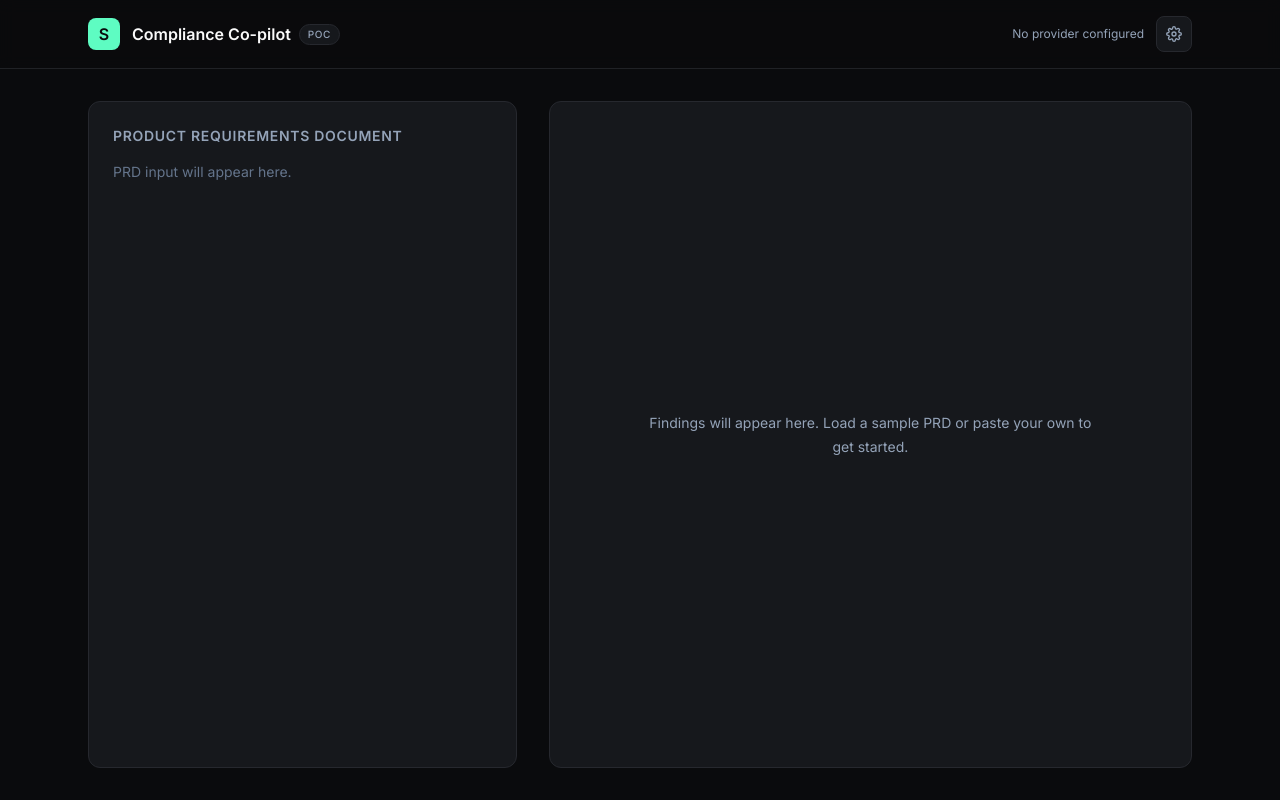
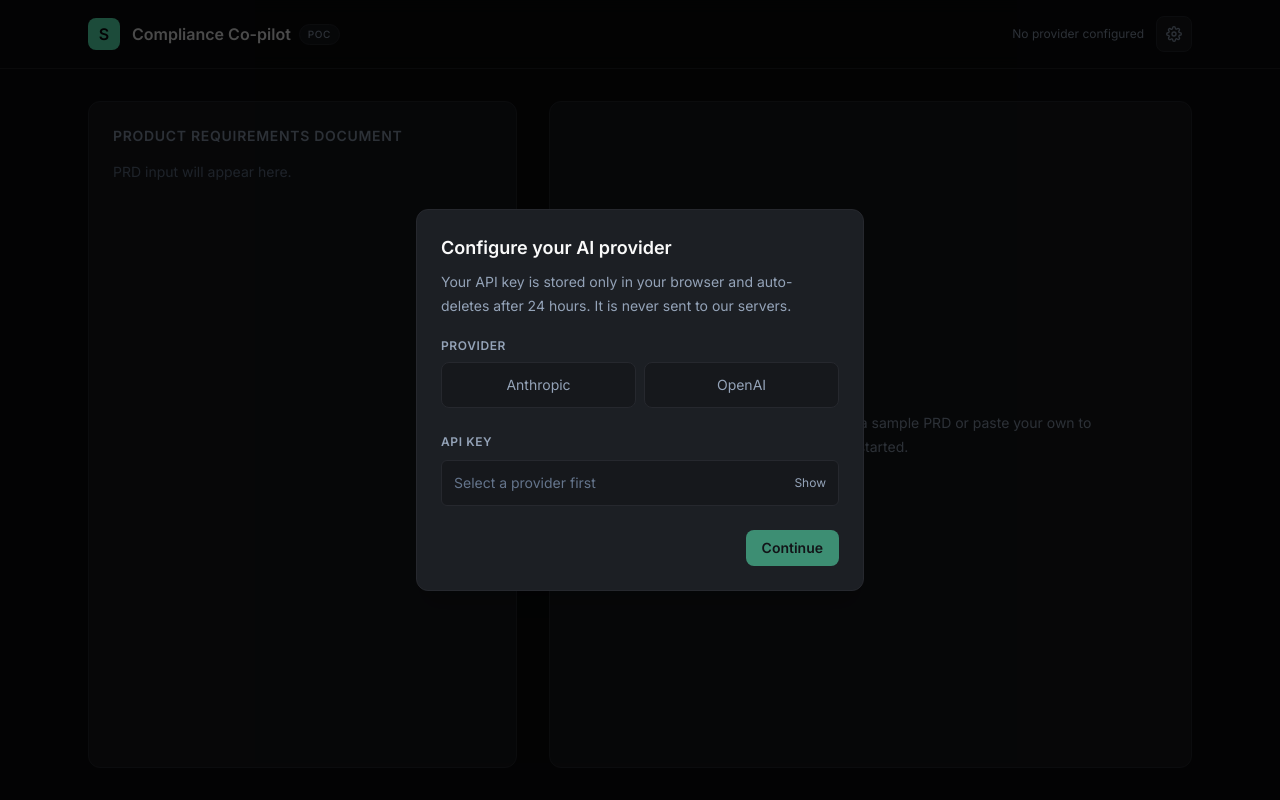
Before and after one commit to barancan/complience-copilot, a Next.js app: page / in a window 1280 px wide. Built offline with nearby package versions, Linux system fonts and the light colour scheme.

Commit message:
feat: wire modal to first-visit and settings

```diff
--- a/app/page.tsx
+++ b/app/page.tsx
@@ -1,9 +1,31 @@
+"use client";
+
+import { useEffect, useState } from "react";
 import Header from "@/components/Header";
+import ApiKeyModal from "@/components/ApiKeyModal";
+import { useApiKey, type Provider } from "@/hooks/useApiKey";
+import { ANTHROPIC_MODEL, OPENAI_MODEL } from "@/lib/models";
+
+function providerLabel(provider: Provider | null): string | undefined {
+  if (provider === "anthropic") return `Anthropic / ${ANTHROPIC_MODEL}`;
+  if (provider === "openai") return `OpenAI / ${OPENAI_MODEL}`;
+  return undefined;
+}
 
 export default function Home() {
+  const { provider, isReady, hydrated, setKey } = useApiKey();
+  const [modalOpen, setModalOpen] = useState(false);
+
+  useEffect(() => {
+    if (hydrated && !isReady) setModalOpen(true);
+  }, [hydrated, isReady]);
+
   return (
     <>
-      <Header />
+      <Header
+        providerLabel={providerLabel(provider)}
+        onOpenSettings={() => setModalOpen(true)}
+      />
       <main className="mx-auto flex w-full max-w-6xl flex-1 flex-col gap-6 px-6 py-8 lg:grid lg:grid-cols-[2fr_3fr] lg:gap-8">
         <section className="flex flex-col gap-4 rounded-card border border-border bg-surface p-6">
           <h2 className="text-sm font-semibold uppercase tracking-wider text-text-secondary">
@@ -20,6 +42,16 @@ export default function Home() {
           </p>
         </section>
       </main>
+      <ApiKeyModal
+        open={modalOpen}
+        initialProvider={provider}
+        dismissible={isReady}
+        onClose={() => setModalOpen(false)}
+        onSubmit={(p, key) => {
+          setKey(p, key);
+          setModalOpen(false);
+        }}
+      />
     </>
   );
 }
```
